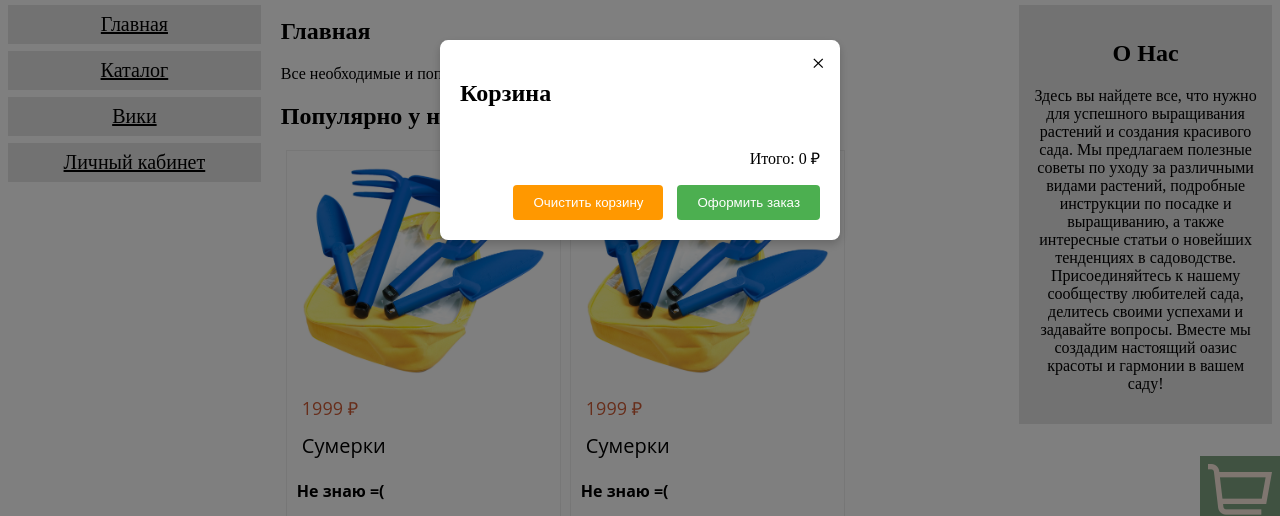
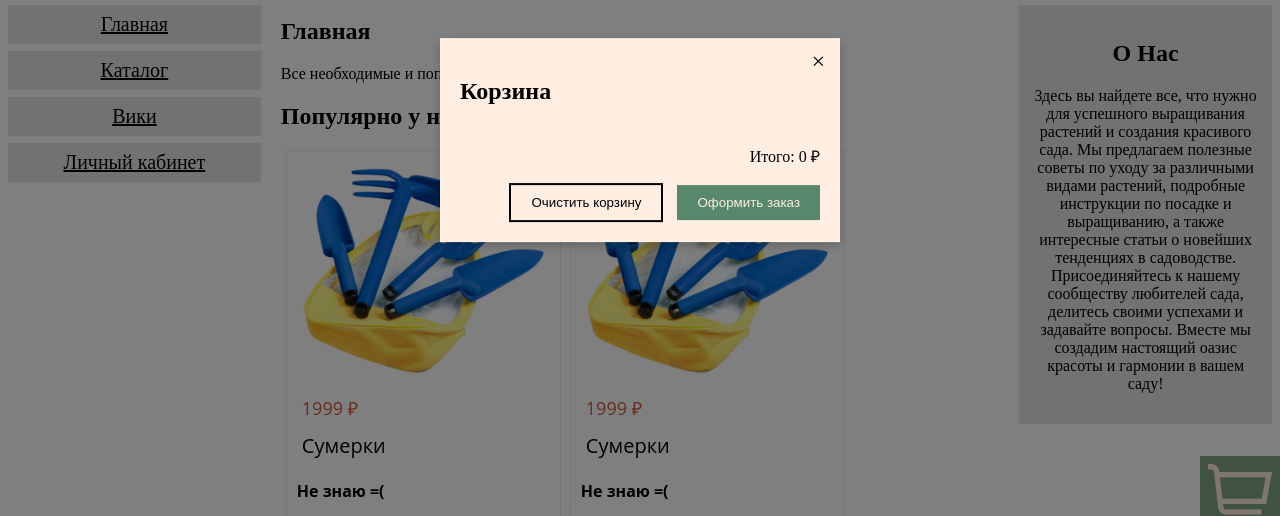
Before and after one commit to Bra45f/Skavrenuk_sait_po_sadovodstvu, a website: page index.html in a window 1280 px wide. Both pictures are taken after a click on the link 1240 px from the left and 758 px from the top of the page. Shown: the part 260-776 px from the top of the page. Drawn offline with Linux system fonts and the light colour scheme.

Commit message:
изменен дизайн корзины

```diff
--- a/prod-style.css
+++ b/prod-style.css
@@ -217,9 +217,8 @@
     left: 50%;
     transform: translate(-50%, -50%);
     width: 400px;
-    background: white;
+    background: #FFEEE2;
     padding: 20px;
-    border-radius: 8px;
     box-shadow: 0 4px 10px rgba(0, 0, 0, 0.2);
   }
 
@@ -237,16 +236,15 @@
   }
 
   #checkout-button {
-    background-color: #4CAF50;
-    color: white;
+    background-color: #57886C;
+    color: #FFEEE2;
     padding: 10px 20px;
     border: none;
-    border-radius: 4px;
     cursor: pointer;
   }
 
   #checkout-button:hover {
-    background-color: #45a049;
+    background-color: #81A684;
   }
 
   #cart-items {
@@ -280,8 +278,8 @@
   }
 
   .remove-item-button {
-    background-color: #f44336;
-    color: white;
+    background-color: #d22c20;
+    color: #FFEEE2;
     border: none;
     border-radius: 4px;
     padding: 5px 10px;
@@ -293,22 +291,21 @@
   }
 
   #clear-cart-button {
-    background-color: #ff9800;
-    color: white;
+    background-color: #FFEEE2;
+    color: rgb(0, 0, 0);
     padding: 10px 20px;
-    border: none;
-    border-radius: 4px;
+    border: 2px solid black;
     cursor: pointer;
     margin-right: 10px;
   }
 
   #clear-cart-button:hover {
-    background-color: #fb8c00;
+    background-color: #e53935;
   }
 
 @media only screen and (max-width: 620px) {
     /* Для мобильных телефонов: */
-    .menu, .main, .right {
+    .menu, .main, .right, .cart-popup-content {
       width: 100%;
     }
   }
--- a/style.css
+++ b/style.css
@@ -215,9 +215,8 @@ margin: 5px;
   left: 50%;
   transform: translate(-50%, -50%);
   width: 400px;
-  background: white;
+  background: #FFEEE2;
   padding: 20px;
-  border-radius: 8px;
   box-shadow: 0 4px 10px rgba(0, 0, 0, 0.2);
 }
 
@@ -235,16 +234,15 @@ margin: 5px;
 }
 
 #checkout-button {
-  background-color: #4CAF50;
-  color: white;
+  background-color: #57886C;
+  color: #FFEEE2;
   padding: 10px 20px;
   border: none;
-  border-radius: 4px;
   cursor: pointer;
 }
 
 #checkout-button:hover {
-  background-color: #45a049;
+  background-color: #81A684;
 }
 
 #cart-items {
@@ -278,8 +276,8 @@ margin: 5px;
 }
 
 .remove-item-button {
-  background-color: #f44336;
-  color: white;
+  background-color: #d22c20;
+  color: #FFEEE2;
   border: none;
   border-radius: 4px;
   padding: 5px 10px;
@@ -291,22 +289,21 @@ margin: 5px;
 }
 
 #clear-cart-button {
-  background-color: #ff9800;
-  color: white;
+  background-color: #FFEEE2;
+  color: rgb(0, 0, 0);
   padding: 10px 20px;
-  border: none;
-  border-radius: 4px;
+  border: 2px solid black;
   cursor: pointer;
   margin-right: 10px;
 }
 
 #clear-cart-button:hover {
-  background-color: #fb8c00;
+  background-color: #e53935;
 }
 
 @media only screen and (max-width: 620px) {
   /* Для мобильных телефонов: */
-  .menu, .main, .right {
+  .menu, .main, .right, .cart-popup-content {
     width: 100%;
   }
 }
```
